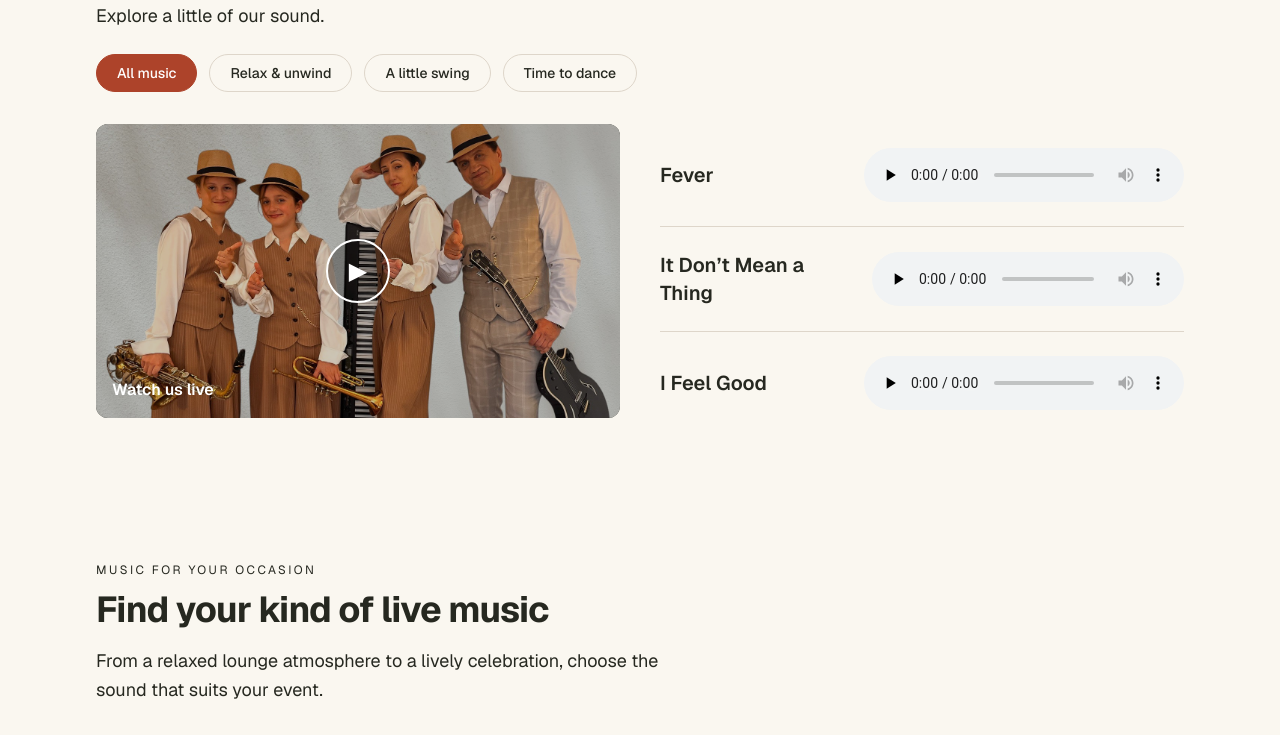
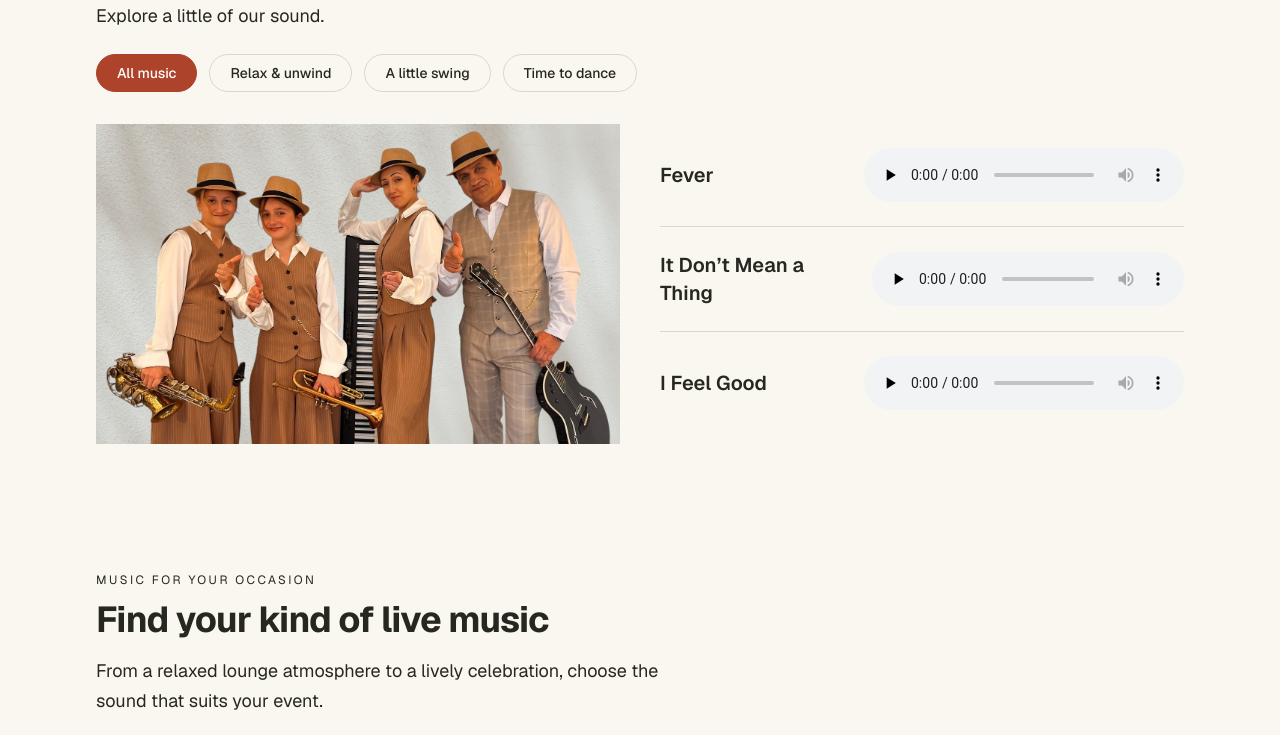
Before and after one commit to KonnyDaugh/sunny-family-band-v2, a Next.js app: page / in a window 1280 px wide. Shown: the part 1320-2055 px from the top of the page. Built offline with nearby package versions, Linux system fonts and the light colour scheme.

Commit message:
add footer and simplify music section

```diff
--- a/src/app/page.tsx
+++ b/src/app/page.tsx
@@ -8,6 +8,7 @@ import OurFamily from "@/components/sections/OurFamily";
 import Booking from "@/components/sections/Booking";
 import BookingProvider from "@/components/booking/BookingProvider";
 import Contacts from "@/components/sections/Contacts";
+import Footer from "@/components/layout/Footer";
 
 export default function Home() {
   const nextEvent = events[0];
@@ -29,6 +30,7 @@ export default function Home() {
         </BookingProvider>
         <Contacts />
       </main>
+      <Footer />
     </>
   );
 }
--- /dev/null
+++ b/src/components/layout/Footer.tsx
@@ -0,0 +1,21 @@
+import Container from "@/components/ui/Container";
+
+export default function Footer() {
+  const currentYear = new Date().getFullYear();
+
+  return (
+    <footer className="border-t border-border py-8">
+      <Container>
+        <div className="flex flex-col gap-4 text-sm sm:flex-row sm:items-center sm:justify-between">
+          <p className="font-semibold">
+            Sunny Family Band
+          </p>
+
+          <p>
+            Split, Croatia · © {currentYear}
+          </p>
+        </div>
+      </Container>
+    </footer>
+  );
+}
--- a/src/components/sections/Contacts.tsx
+++ b/src/components/sections/Contacts.tsx
@@ -20,7 +20,7 @@ export default function Contacts() {
     <section
       id="contacts"
       aria-labelledby="contacts-heading"
-      className="py-12 lg:py-16"
+      className="pt-8 pb-12 lg:pt-10 lg:pb-16"
     >
       <Container>
         <div className="grid gap-8 border-t border-border pt-12 lg:grid-cols-[0.8fr_1.2fr] lg:gap-12 lg:pt-16">
--- a/src/components/sections/Music.tsx
+++ b/src/components/sections/Music.tsx
@@ -4,8 +4,8 @@ import { useRef, useState } from "react";
 
 import Container from "@/components/ui/Container";
 import { tracks, type MusicMood } from "@/data/tracks";
-import VideoPlayer from "@/components/ui/VideoPlayer";
 import { featuredVideo } from "@/data/video";
+import Image from "next/image";
 
 type MoodFilter = MusicMood | "all";
 
@@ -75,14 +75,12 @@ const visibleTracks =
         </div>
 
         <div className="mt-8 grid items-start gap-10 lg:grid-cols-2">
-            <VideoPlayer
-                youtubeId={featuredVideo.youtubeId}
-                title={featuredVideo.title}
-                poster={featuredVideo.poster}
-                onActivate={() => {
-                activeAudioRef.current?.pause();
-                activeAudioRef.current = null;
-                }}
+            <Image
+                src={featuredVideo.poster}
+                alt="Sunny Family Band"
+                width={1200}
+                height={675}
+                className="h-auto w-full object-cover"
             />
 
             <ul className="divide-y divide-border">
```
